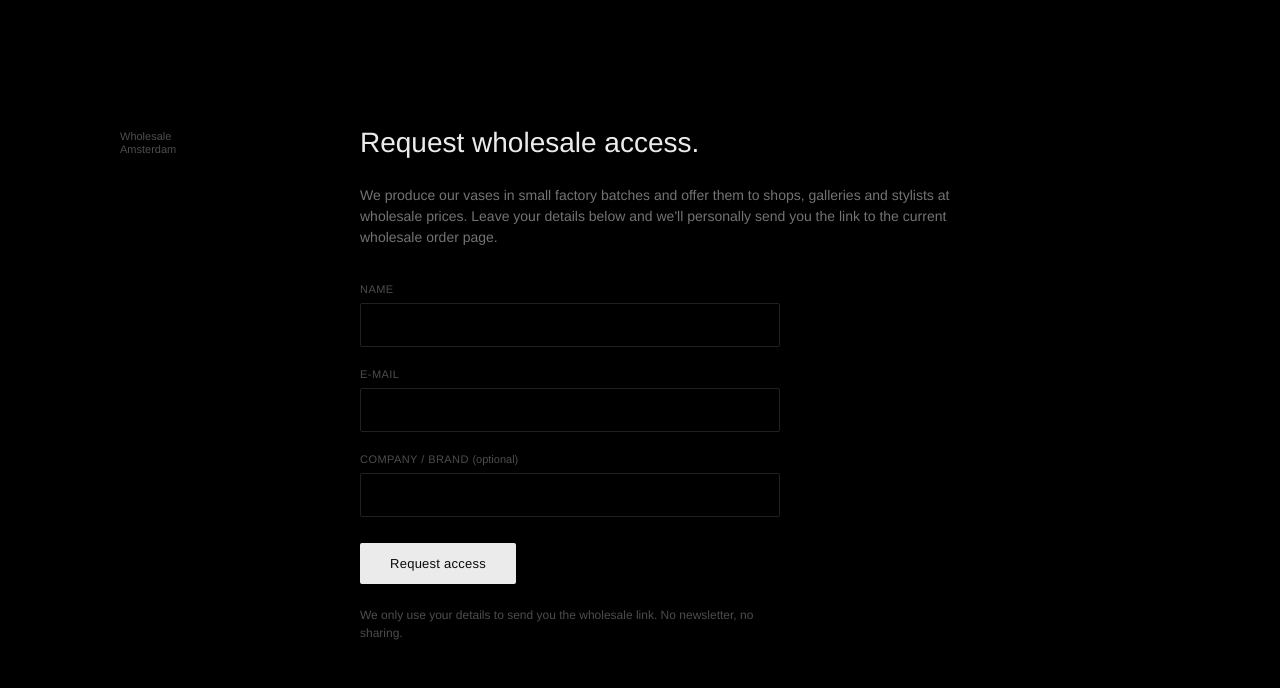
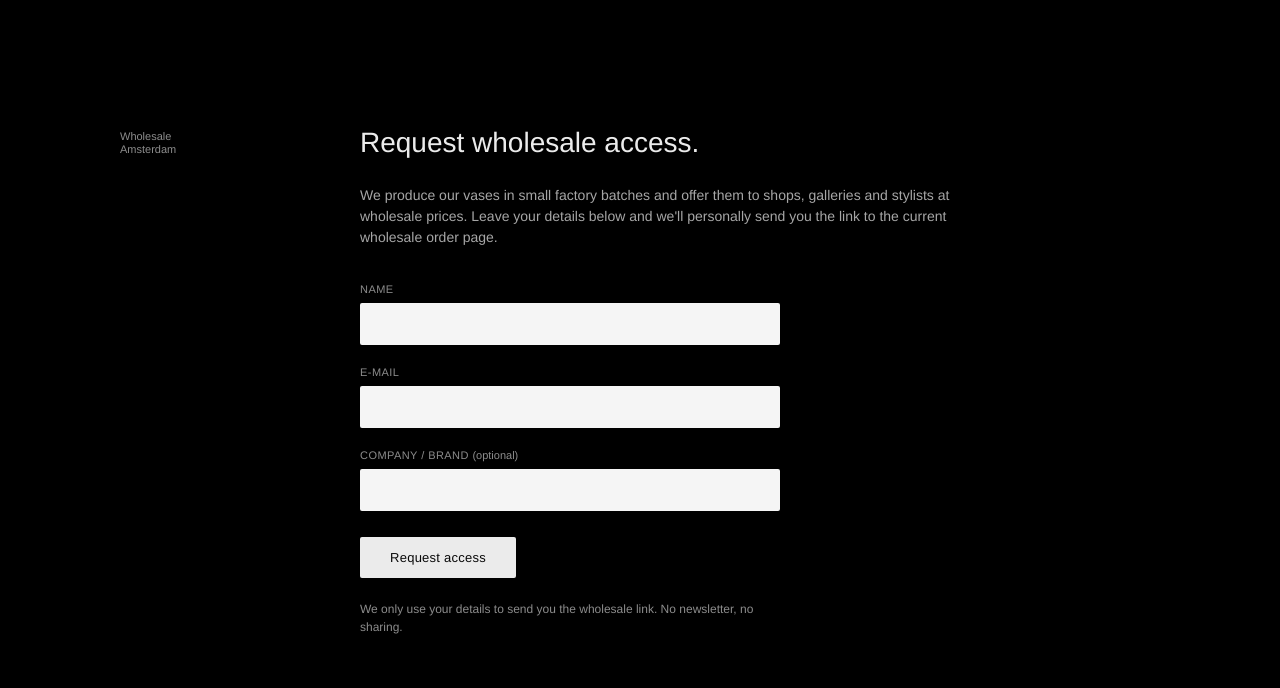
Before and after one commit to Jean-Baptiste-Castel/gast-site, an Astro site: page /wholesale-request in a window 1280 px wide. Shown: the part 112-800 px from the top of the page. Built offline with nearby package versions, Linux system fonts and the light colour scheme; Astro itself is replaced by a stand-in of ours.

Commit message:
Wholesale-request: white input fields, brighter text

```diff
--- a/src/pages/wholesale-request.astro
+++ b/src/pages/wholesale-request.astro
@@ -15,8 +15,8 @@ import '../styles/global.css';
 .gast-wr {
   --gw-bg: #000000;
   --gw-headline: #EBEBEB;
-  --gw-body: #737373;
-  --gw-label: #4D4D4D;
+  --gw-body: #A6A6A6;
+  --gw-label: #8C8C8C;
   --gw-border: #212121;
   --gw-left-col: 240px;
   --gw-page-pad: 120px;
@@ -84,18 +84,18 @@ import '../styles/global.css';
 }
 .gast-wr .gw-field label .gw-opt { text-transform: none; letter-spacing: 0; }
 .gast-wr .gw-field input {
-  background: transparent;
-  border: 1px solid var(--gw-border);
+  background: #f5f5f5;
+  border: 0;
   border-radius: 2px;
   padding: 13px 12px;
   font-size: 14px;
   font-family: inherit;
-  color: var(--gw-headline);
+  color: #111111;
   outline: none;
-  transition: border-color 0.2s;
+  transition: background 0.2s;
 }
-.gast-wr .gw-field input:focus { border-color: var(--gw-label); }
-.gast-wr .gw-field input::placeholder { color: #3a3a3a; }
+.gast-wr .gw-field input:focus { background: #ffffff; }
+.gast-wr .gw-field input::placeholder { color: #999999; }
 .gast-wr .gw-hp { position: absolute; left: -9999px; opacity: 0; pointer-events: none; }
 .gast-wr button {
   align-self: flex-start;
@@ -117,7 +117,7 @@ import '../styles/global.css';
 .gast-wr .gw-note a { color: var(--gw-body); }
 .gast-wr .gw-done { display: none; flex-direction: column; gap: 16px; }
 .gast-wr .gw-done .gw-headline { font-size: 22px; }
-.gast-wr .gw-error { display: none; font-size: 13px; line-height: 1.5; color: #a05252; max-width: 420px; }
+.gast-wr .gw-error { display: none; font-size: 13px; line-height: 1.5; color: #c96f6f; max-width: 420px; }
 .gast-wr .gw-error a { color: var(--gw-body); }
 @media (max-width: 768px) {
   .gast-wr { --gw-page-pad: 20px; }
```
